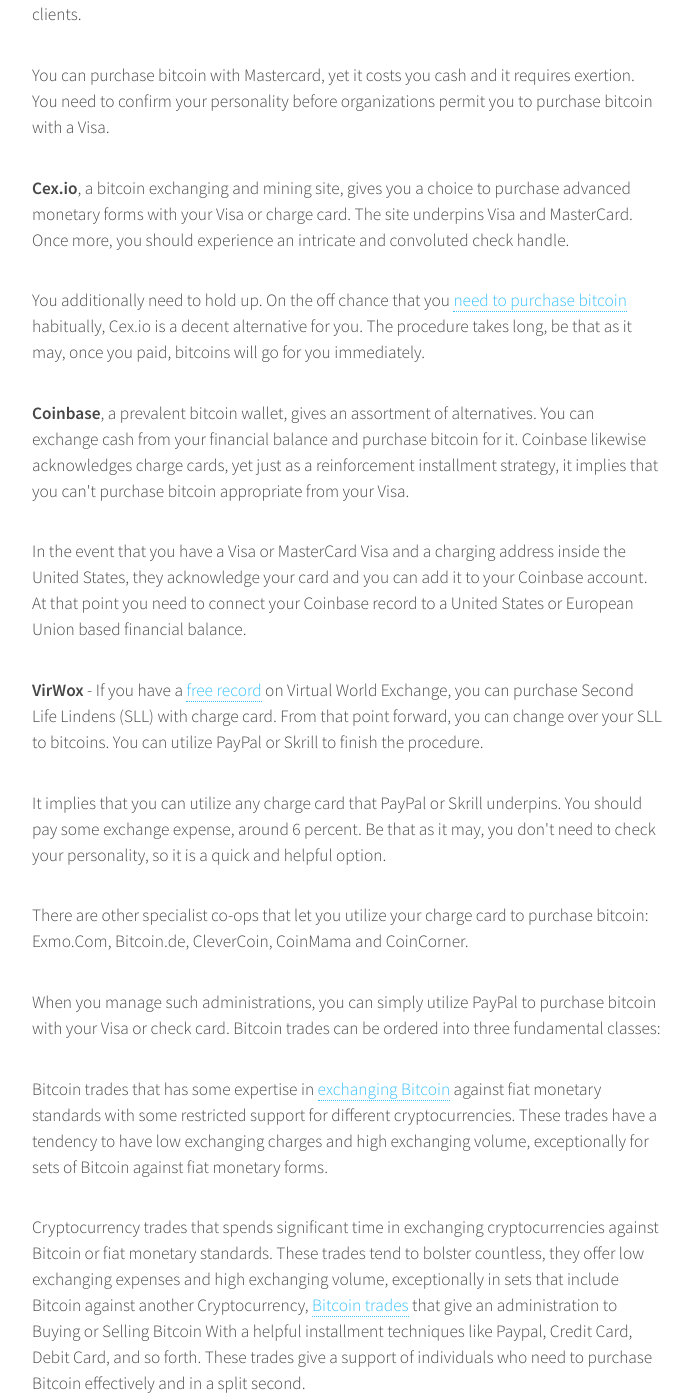
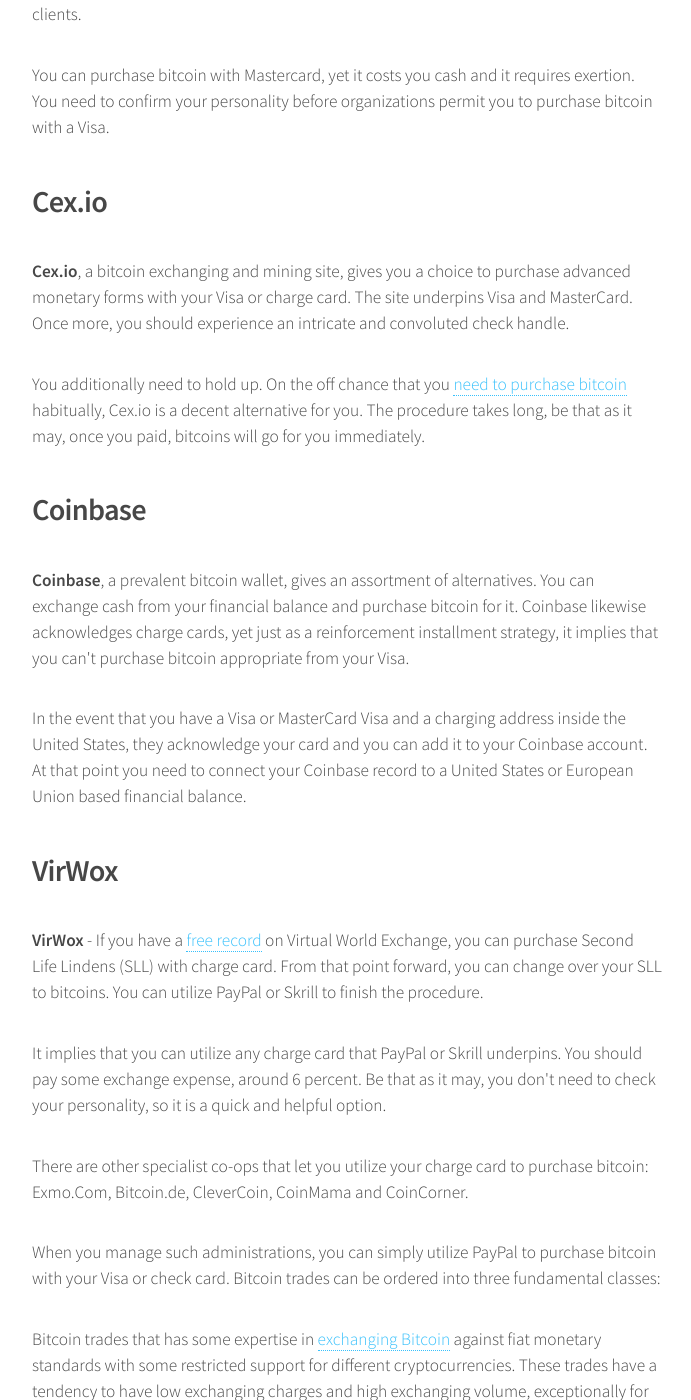
Before and after one commit to kripikroli/coindl_development, a Jekyll site: the page built from _posts/2010-12-18-buy-bitcoin-with-credit-card.md, in a window 1280 px wide and 1400 px high, scrolled down 558 px. Shown: the whole window, without its empty margins (293-984 px from the left). Built offline with Jekyll 4.4.1, drawn with Linux system fonts in a browser that asks for light colours.

Commit message:
Update 2010-12-18-buy-bitcoin-with-credit-card.md

```diff
--- a/_posts/2010-12-18-buy-bitcoin-with-credit-card.md
+++ b/_posts/2010-12-18-buy-bitcoin-with-credit-card.md
@@ -7,15 +7,15 @@
 <p>An ever <a href="/coinmama-review/">increasing number of administrations</a> offer alternatives to purchase bitcoins utilizing your Visa. It is not regular practice, since it is not an exceptionally secure method for bitcoin trade and the venders go for broke when they offer this other option to clients. </p>
 
 <p>You can purchase bitcoin with Mastercard, yet it costs you cash and it requires exertion. You need to confirm your personality before organizations permit you to purchase bitcoin with a Visa. </p>
-
+<h2>Cex.io</h2>
 <p><strong>Cex.io</strong>, a bitcoin exchanging and mining site, gives you a choice to purchase advanced monetary forms with your Visa or charge card. The site underpins Visa and MasterCard. Once more, you should experience an intricate and convoluted check handle. </p>
 
 <p>You additionally need to hold up. On the off chance that you <a href="/localbitcoins-review/">need to purchase bitcoin</a> habitually, Cex.io is a decent alternative for you. The procedure takes long, be that as it may, once you paid, bitcoins will go for you immediately. </p>
-
+<h2>Coinbase</h2>
 <p><strong>Coinbase</strong>, a prevalent bitcoin wallet, gives an assortment of alternatives. You can exchange cash from your financial balance and purchase bitcoin for it. Coinbase likewise acknowledges charge cards, yet just as a reinforcement installment strategy, it implies that you can't purchase bitcoin appropriate from your Visa. </p>
 
 <p>In the event that you have a Visa or MasterCard Visa and a charging address inside the United States, they acknowledge your card and you can add it to your Coinbase account. At that point you need to connect your Coinbase record to a United States or European Union based financial balance. </p>
-
+<h2>VirWox</h2>
 <p><strong>VirWox</strong> - If you have a <a href="/coinbase-review/">free record</a> on Virtual World Exchange, you can purchase Second Life Lindens (SLL) with charge card. From that point forward, you can change over your SLL to bitcoins. You can utilize PayPal or Skrill to finish the procedure. </p>
 
 <p>It implies that you can utilize any charge card that PayPal or Skrill underpins. You should pay some exchange expense, around 6 percent. Be that as it may, you don't need to check your personality, so it is a quick and helpful option. </p>
```
